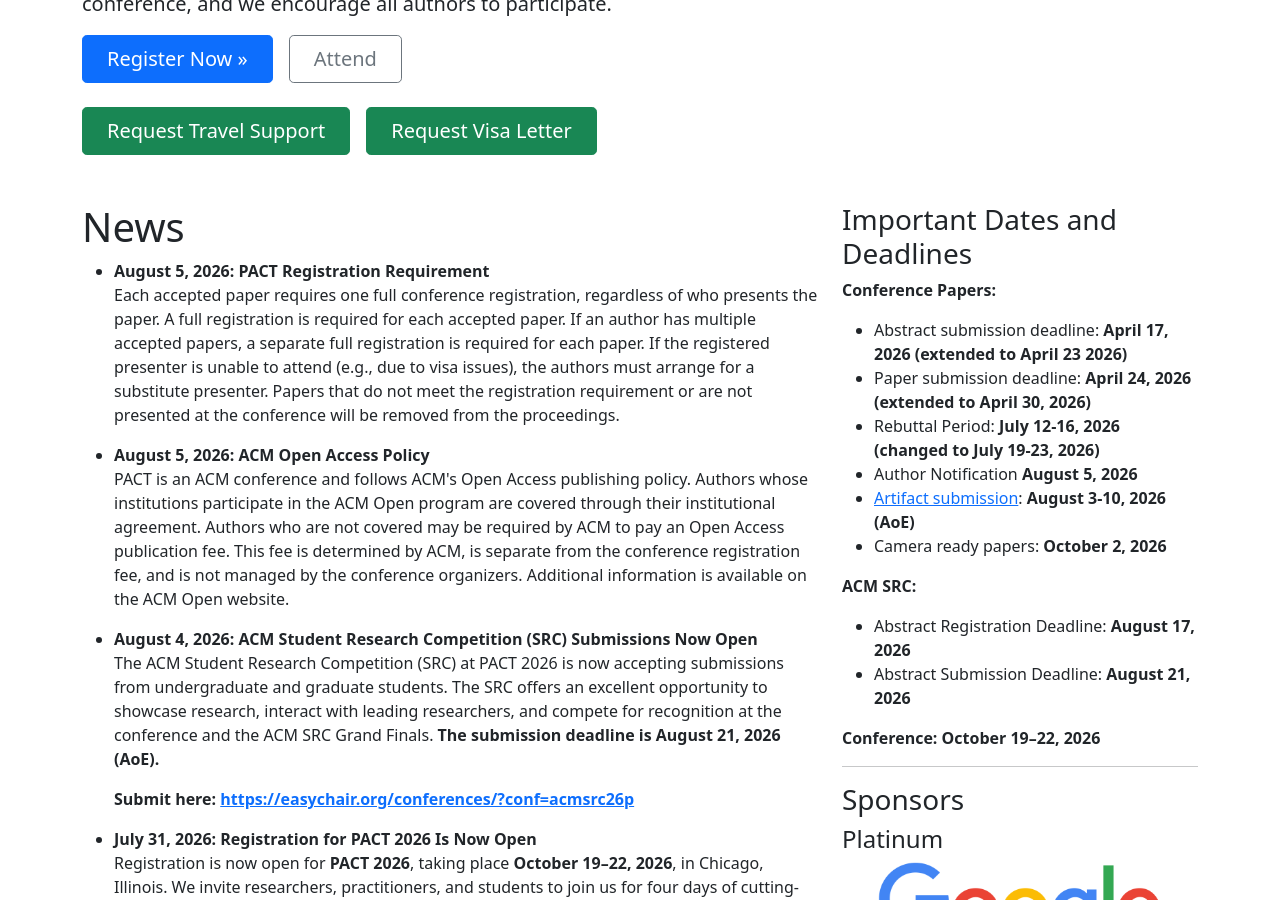
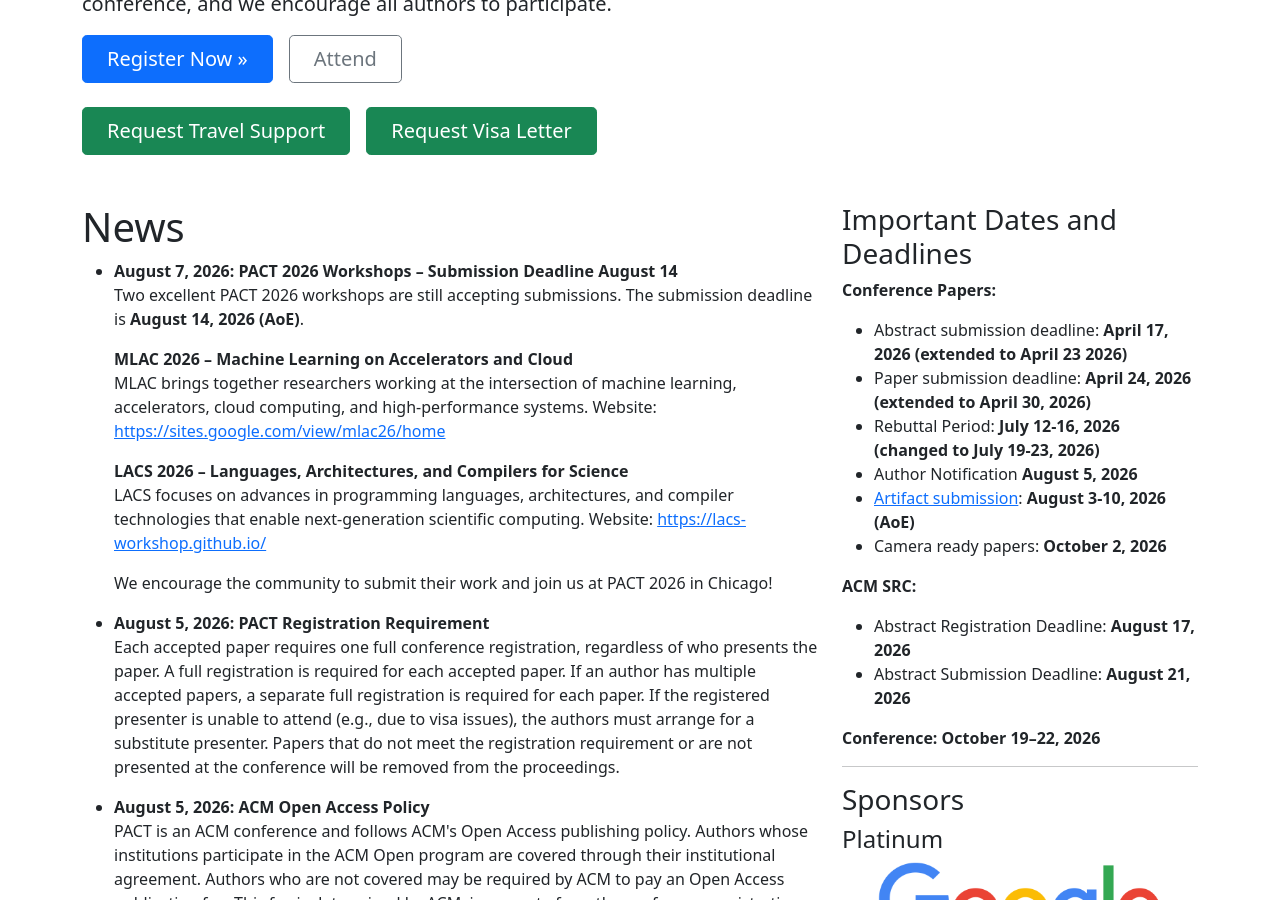
Before and after one commit to pact2026/pact2026.github.io, a Jekyll site: the page built from index.html, in a window 1280 px wide and 900 px high, scrolled down 674 px. Built offline with Jekyll 4.4.1, drawn with Linux system fonts in a browser that asks for light colours.

Commit message:
web: add news

```diff
--- a/_includes/index_news.html
+++ b/_includes/index_news.html
@@ -1,5 +1,27 @@
 <h1>News</h1>
 <ul>
+    <li>
+        <b>August 7, 2026: PACT 2026 Workshops – Submission Deadline August 14</b>
+        <p>
+            Two excellent PACT 2026 workshops are still accepting submissions. The submission deadline is
+            <b>August 14, 2026 (AoE)</b>.
+        </p>
+        <p>
+            <b>MLAC 2026 – Machine Learning on Accelerators and Cloud</b><br />
+            MLAC brings together researchers working at the intersection of machine learning, accelerators,
+            cloud computing, and high-performance systems.
+            Website: <a href="https://sites.google.com/view/mlac26/home" target="_blank">https://sites.google.com/view/mlac26/home</a>
+        </p>
+        <p>
+            <b>LACS 2026 – Languages, Architectures, and Compilers for Science</b><br />
+            LACS focuses on advances in programming languages, architectures, and compiler technologies that
+            enable next-generation scientific computing.
+            Website: <a href="https://lacs-workshop.github.io/" target="_blank">https://lacs-workshop.github.io/</a>
+        </p>
+        <p>
+            We encourage the community to submit their work and join us at PACT 2026 in Chicago!
+        </p>
+    </li>
     <li>
         <b>August 5, 2026: PACT Registration Requirement</b>
         <p>
```
